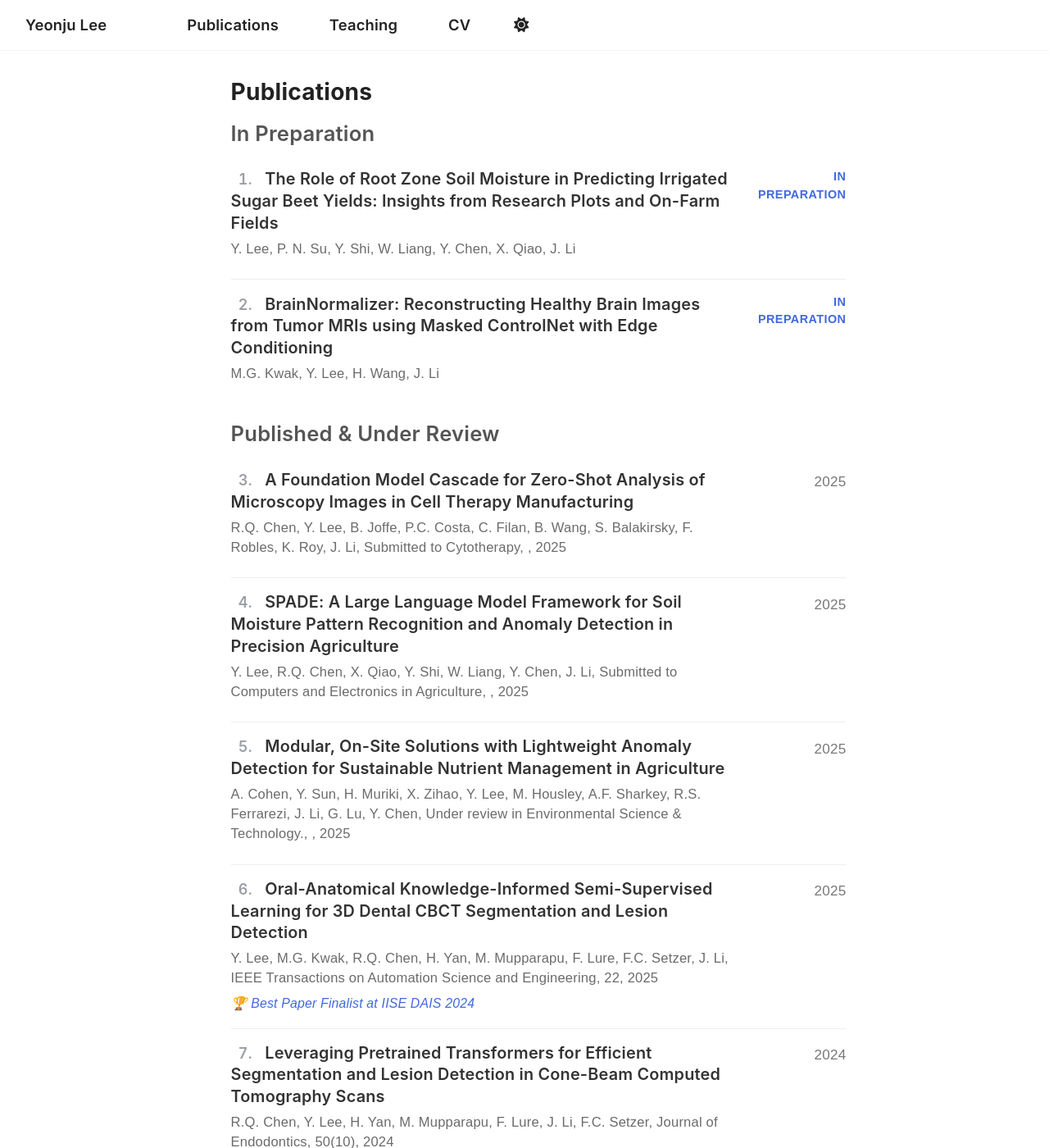
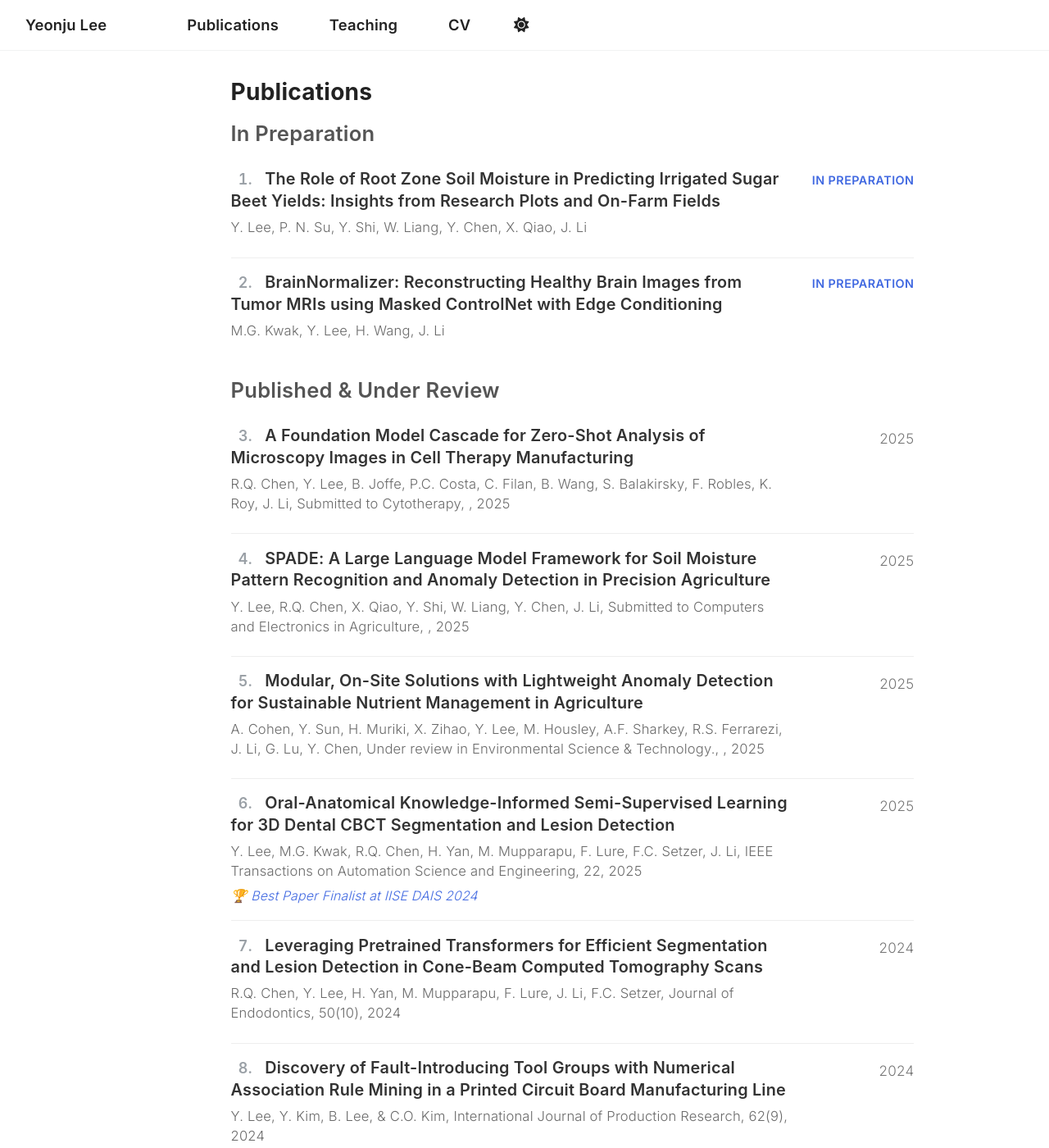
Before and after one commit to ylee845/ylee845.github.io, a Jekyll site: the page built from _pages/publications.html, in a window 1280 px wide and 1400 px high. Shown: the whole window at 82% size. Built offline with Jekyll 4.4.1, drawn with Linux system fonts in a browser that asks for light colours; a script that is not in the unit is left out.

Commit message:
Update publications.html

```diff
--- a/_pages/publications.html
+++ b/_pages/publications.html
@@ -14,7 +14,7 @@ classes: wide       # ← 본문을 넓게(가로폭 회수)
 
 <style>
 /* ===== Typography & layout (Teaching 스타일과 통일) ===== */
-.pubs{ font-family: Arial, Helvetica, sans-serif; max-width: 75ch; }
+.pubs{ ffont-family: 'Inter', system-ui, -apple-system, 'Segoe UI', Roboto, Arial, sans-serif; max-width: 75ch; }
 .pubs h2{ font-weight:600; color:#555; font-size:clamp(1.35rem,2vw,1.9rem); margin:1.2rem 0 .6rem }
 
 /* 한 항목 */
```
